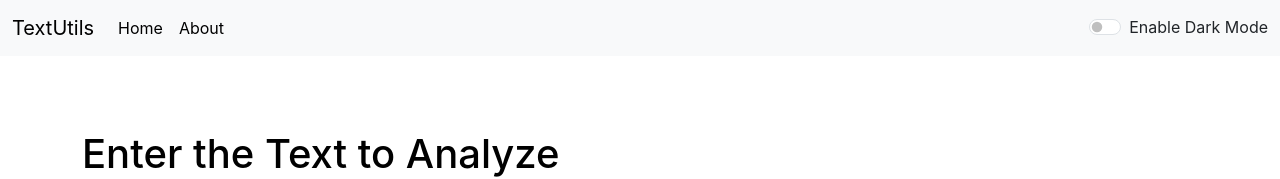
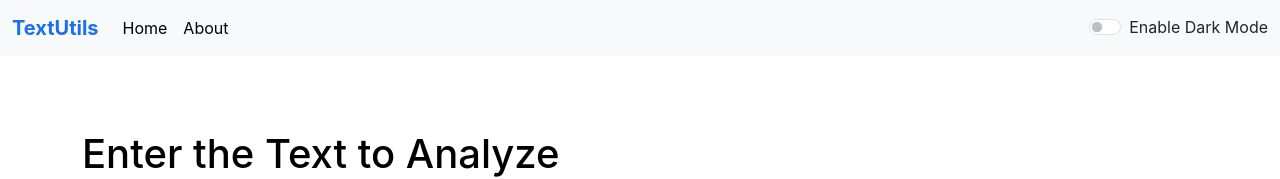
Before and after one commit to Sobhu7777/TextUtils, a React (Create React App) app: page / in a window 1280 px wide. Shown: the top 179 px of the page. Built offline with nearby package versions, Linux system fonts and the light colour scheme.

Commit message:
updated Navbar.js and added Navbar.css

```diff
--- /dev/null
+++ b/src/components/Navbar.css
@@ -0,0 +1,3 @@
+.navbar-brand{
+    color: #1c70ec;
+}
--- a/src/components/Navbar.js
+++ b/src/components/Navbar.js
@@ -1,5 +1,5 @@
 import React from 'react';
-import PropTypes from 'prop-types'
+import './Navbar.css';
 import { Link } from 'react-router-dom';
 
 export default function Navbar(props) {
@@ -7,7 +7,7 @@ export default function Navbar(props) {
   return (
     <nav className={`navbar navbar-expand-lg navbar-${props.mode} bg-${props.mode} `}>
       <div className="container-fluid">
-        <Link className="navbar-brand" to="/">{props.title}</Link>
+        <Link className="navbar-brand" to="/"><b>{props.title}</b></Link>
         <button className="navbar-toggler" type="button" data-bs-toggle="collapse" data-bs-target="#navbarSupportedContent" aria-controls="navbarSupportedContent" aria-expanded="false" aria-label="Toggle navigation">
           <span className="navbar-toggler-icon"></span>
         </button>
```
